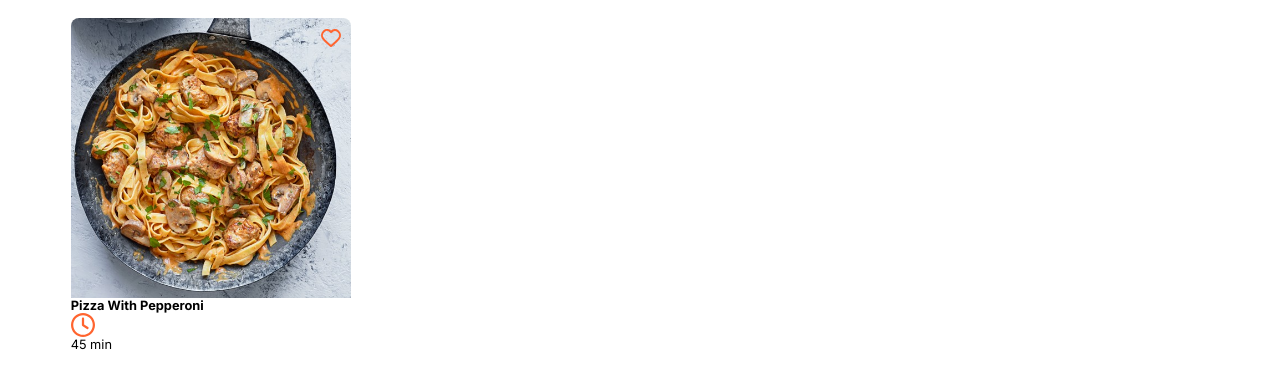
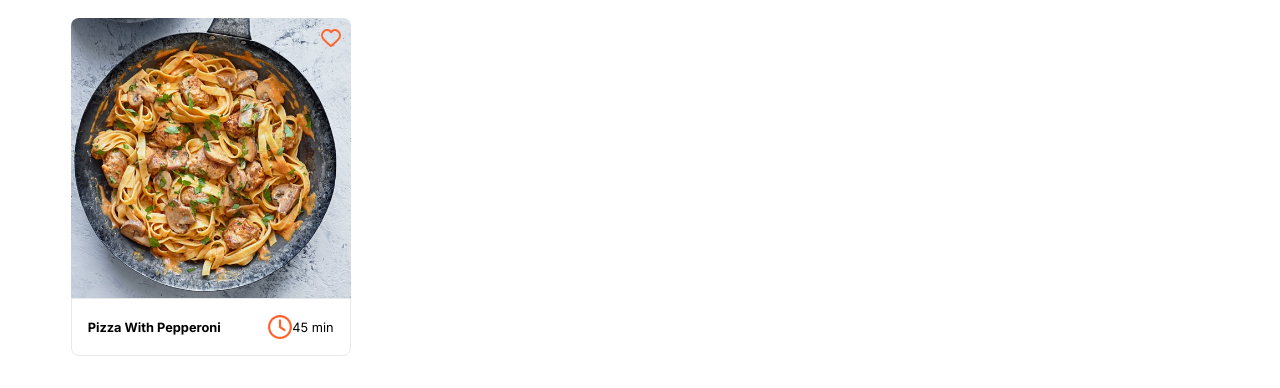
Before and after one commit to KorneliaAL/cooking-recipes-website, a plain HTML site: page index.html in a window 1280 px wide. Shown: the part 559-947 px from the top of the page. Drawn offline with nearby package versions, Linux system fonts and the light colour scheme.

Commit message:
Added display flex

```diff
--- a/_app/css/modules/frontpage-recipes-list.css
+++ b/_app/css/modules/frontpage-recipes-list.css
@@ -37,3 +37,16 @@
 .recipes__information-title, .recipes__information-time{
 	font-size: var(--font-size-small);
 }
+
+.recipes__information-time, .recipes__list-element-information {
+	display: flex;
+	align-items: center;
+	justify-content: space-between;
+}
+
+.recipes__list-element-information {
+	padding: var(--gap-padding);
+	border: var(--border-recipes-card);
+	border-bottom-left-radius: var(--border-radius-card);
+	border-bottom-right-radius: var(--border-radius-card);
+}
```
